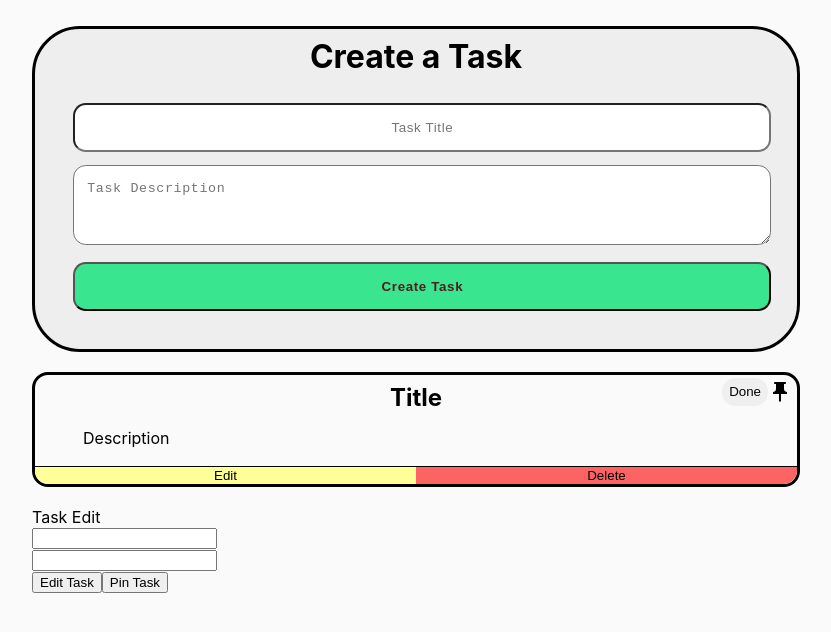
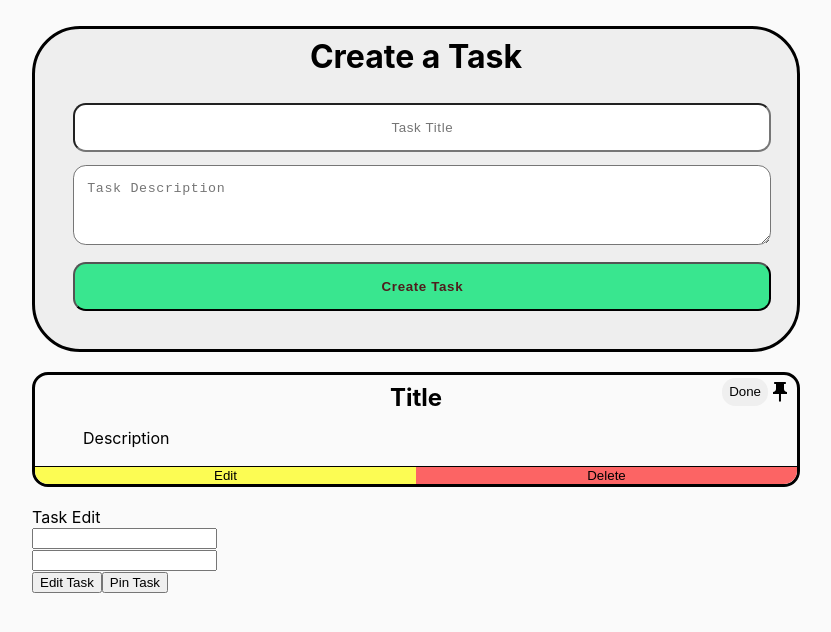
Before and after one commit to jaafari-R/TodoList-Webapp, a React (Create React App) app in the folder frontend/: page / in a window 1280 px wide. In both pictures the pointer is over the button "Edit". Shown: the top 632 px of the page, without its empty margins (224-1055 px from the left). Built offline with nearby package versions, Linux system fonts and the light colour scheme.

Commit message:
Task View CSS

```diff
--- a/frontend/src/components/TaskView.css
+++ b/frontend/src/components/TaskView.css
@@ -58,5 +58,5 @@
 }
 
 .view-taskEdit:hover {
-    background-color: rgb(255, 255, 152);
+    background-color: rgb(252, 252, 83);
 }
```
